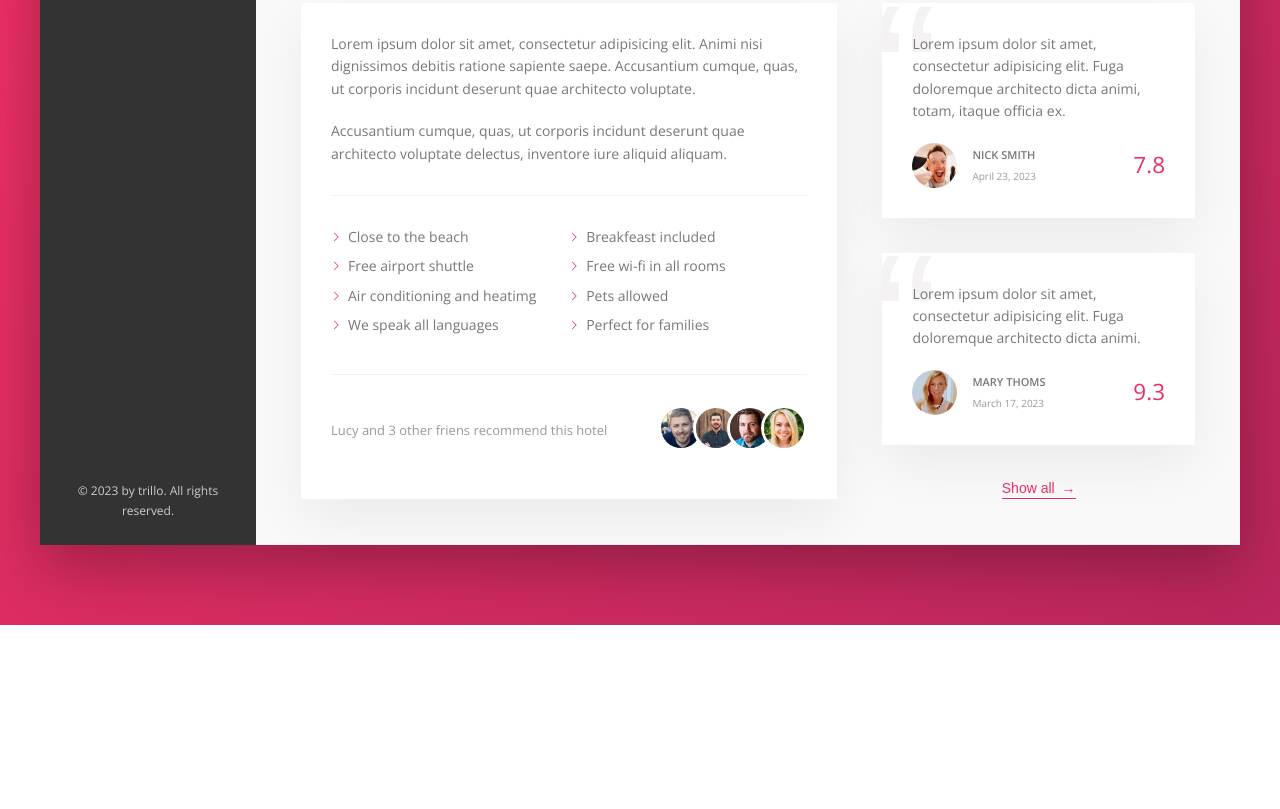
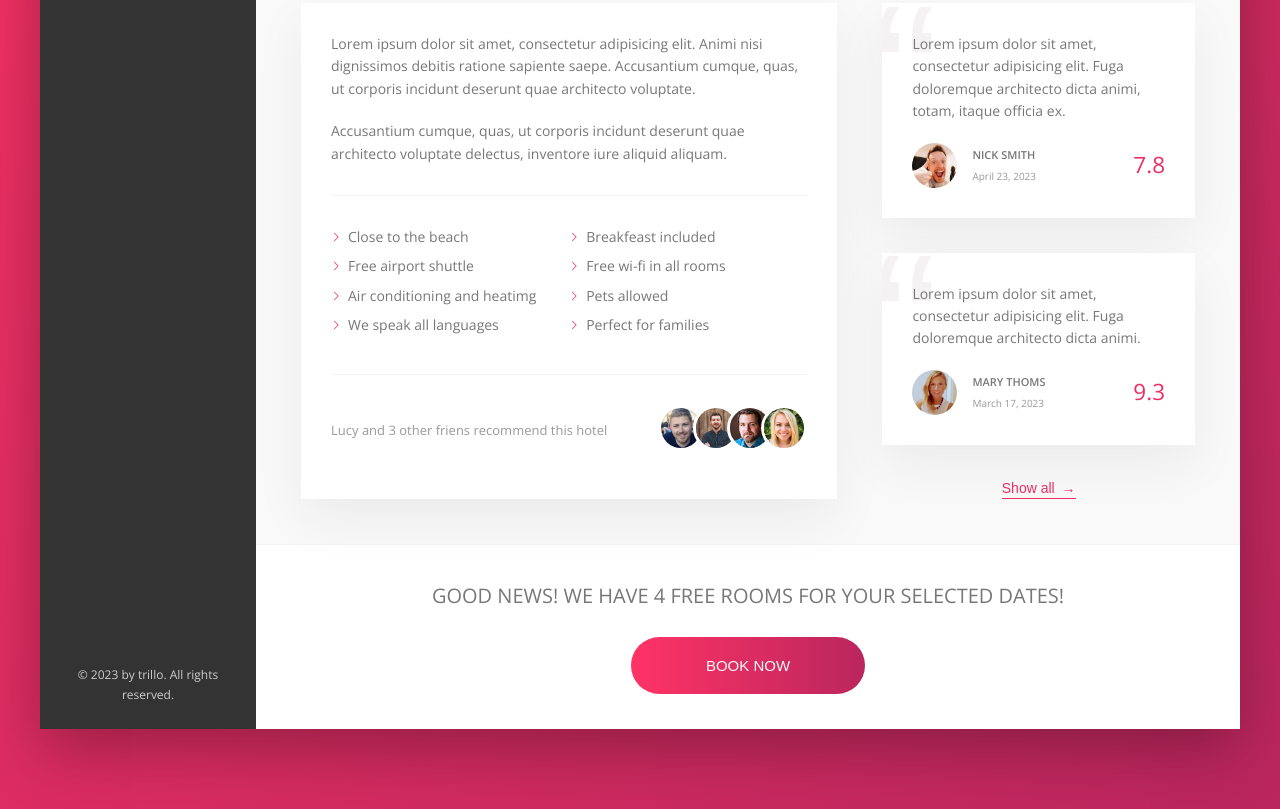
Before and after one commit to AnnAksutik/Trillo, a website: page index.html in a window 1280 px wide. Shown: the part 644-1453 px from the top of the page. Before the commit the page ends 1269 px from the top, so only its background shows below. Drawn offline with nearby package versions, Linux system fonts and the light colour scheme.

Commit message:
feat: add scta section

```diff
--- a/index.html
+++ b/index.html
@@ -242,6 +242,15 @@
               <button class="btn-inline">Show all <span>&rarr;</span></button>
             </div>
           </div>
+          <div class="cta">
+            <h2 class="cta__book-now">
+              Good news! We have 4 free rooms for your selected dates!
+            </h2>
+            <button class="btn">
+              <span class="btn__visible">Book now</span>
+              <span class="btn__invisible">Only 4 rooms left</span>
+            </button>
+          </div>
         </main>
       </div>
     </div>
--- a/sass/_components.scss
+++ b/sass/_components.scss
@@ -439,3 +439,77 @@
     z-index: 1;
   }
 }
+
+//////////////
+/// CTA
+
+.cta {
+  padding: 3.5rem 0;
+  text-align: center;
+
+  &__book-now {
+    text-transform: uppercase;
+    font-size: 2rem;
+    font-weight: 300;
+    margin-bottom: 2.5rem;
+  }
+}
+
+//////////////
+/// BTN
+
+.btn {
+  font-size: 1.5rem;
+  font-weight: 300;
+  text-transform: uppercase;
+  border: none;
+  cursor: pointer;
+
+  color: var(--grey-light-1);
+  background-image: linear-gradient(
+    to right,
+    var(--primary-light),
+    var(--primary-dark)
+  );
+  border-radius: 100px;
+  position: relative;
+  overflow: hidden;
+
+  & > * {
+    display: inline-block;
+    width: 100%;
+    height: 100%;
+    transition: all 0.2s;
+  }
+
+  &__visible {
+    padding: 2rem 7.5rem;
+  }
+
+  &__invisible {
+    position: absolute;
+    left: 0;
+    top: -100%;
+    padding: 2rem;
+  }
+
+  &:hover {
+    background-image: linear-gradient(
+      to left,
+      var(--primary-light),
+      var(--primary-dark)
+    );
+  }
+  &:hover &__invisible {
+    top: 0;
+  }
+
+  &:hover &__visible {
+    transform: translateY(100%);
+  }
+
+  &:focus {
+    outline: none;
+    animation: pulsate 1s infinite;
+  }
+}
```
Also changed, not shown: css/style.css, 1 other file.
